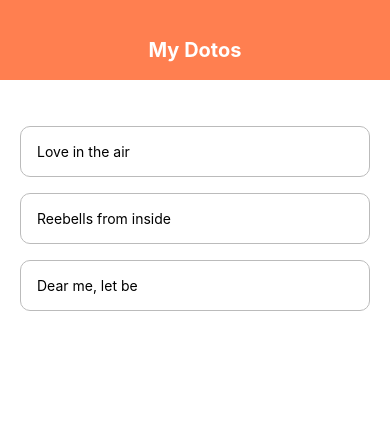
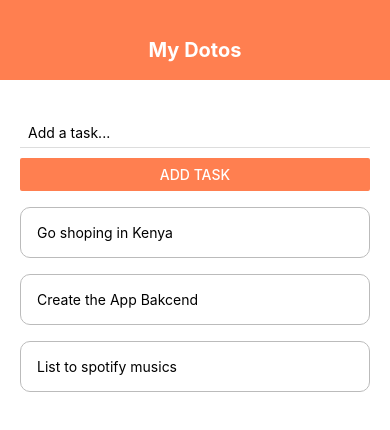
Before and after one commit to Aryaristote/react-native-ninja, a React Native app: screen / in a window 390 px wide. Shown: the top 430 px of the page. Built offline with nearby package versions, Linux system fonts and the light colour scheme.

Commit message:
input to add new todo item

```diff
--- a/App.js
+++ b/App.js
@@ -1,13 +1,14 @@
 import React, { useState } from 'react';
 import Header from './components/Header';
 import TodoItems from './components/TodoItems';
-import { FlatList, StyleSheet, Text, TextInput, View } from 'react-native';
+import AddTodo from './components/AddTodo';
+import { FlatList, StyleSheet, Text, TextInput, View, Alert } from 'react-native';
 
 export default function App() {
   const [todos, setTodos] = useState([
-    { title: "Love in the air", key: '1' },
-    { title: "Reebells from inside", key: '2' },
-    { title: "Dear me, let be", key: '3' }
+    { title: "Go shoping in Kenya", key: '1' },
+    { title: "Create the App Bakcend", key: '2' },
+    { title: "List to spotify musics", key: '3' }
   ])
 
   const clickHandler = (key) => {
@@ -16,11 +17,27 @@ export default function App() {
     })
   }
 
+  const submitHandler = (text) => {
+    if (text.length >= 4) {
+      setTodos((prevTodos) => {
+        return [
+          { title: text, key: Math.round().toString() },
+          ...prevTodos
+        ]
+      })
+    } else {
+      Alert.alert('OOOPS', 'Invalid input text length', [
+        { text: "Understood" } //You add other properties, like onClick
+      ])
+    }
+  }
+
   return (
     <View style={styles.container}>
       <Header />
       <View style={styles.content}>
         <View style={styles.list}>
+          <AddTodo submitHandler={submitHandler} />
           <FlatList data={todos} renderItem={({ item }) => (
             <TodoItems item={item} clickHandler={clickHandler} />
           )} />
--- /dev/null
+++ b/components/AddTodo.js
@@ -0,0 +1,33 @@
+import React, { useState } from 'react';
+import { StyleSheet, Text, View, TextInput, Button } from 'react-native';
+
+export default function AddTodo({ submitHandler }) {
+    const [text, setText] = useState('');
+    const [error, setError] = useState('');
+
+    const changeHandler = (e) => {
+        setText(e);
+    }
+
+    return (
+        <View>
+            <TextInput style={styles.input} placeholder='Add a task...' onChangeText={changeHandler} />
+            <Text>{error}</Text>
+            <Button onPress={() => submitHandler(text)} title='Add task' color='coral' />
+        </View>
+    )
+}
+
+const styles = StyleSheet.create({
+    input: {
+        marginTop: 8,
+        marginBottom: 10,
+        paddingHorizontal: 8,
+        paddingVertical: 6,
+        borderBlockColor: "#ddd",
+        borderBottomWidth: 1
+    },
+    error: {
+        color: "red"
+    }
+})
```
